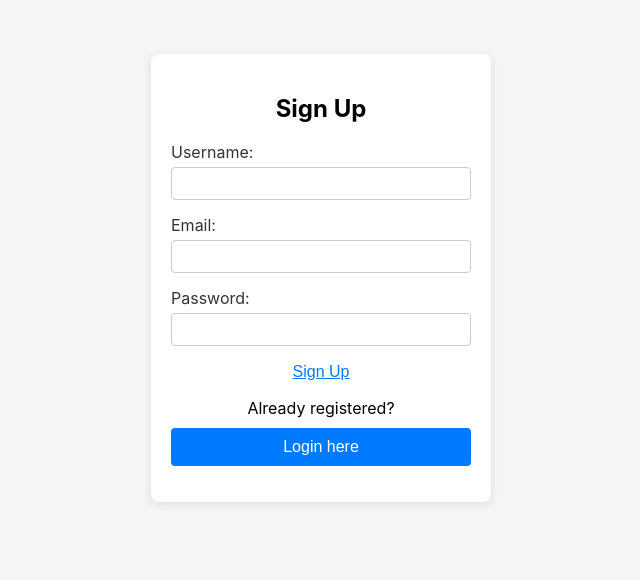
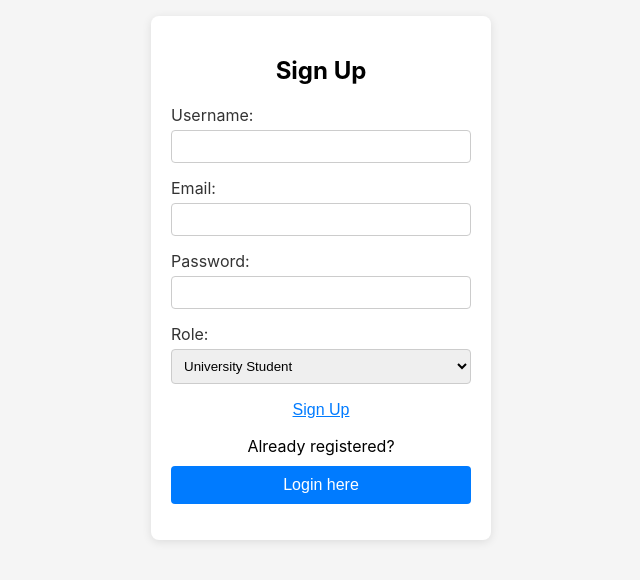
Before and after one commit to trideptrai123/Capstone-Project, a React (Create React App) app in the folder client/: page /signup in a window 1280 px wide. Shown: the part 122-702 px from the top of the page, without its empty margins (319-959 px from the left). Built offline with nearby package versions, Linux system fonts and the light colour scheme.

Commit message:
connect signup with database

```diff
--- a/client/src/components/Signup.js
+++ b/client/src/components/Signup.js
@@ -1,13 +1,30 @@
-import React from 'react';
+import React, { useState } from 'react';
 import { useNavigate } from 'react-router-dom';
+import axios from 'axios';
 
 const Signup = () => {
+  const [username, setUsername] = useState();
+  const [email, setEmail] = useState();
+  const [password, setPassword] = useState();
+  const [role, setRole] = useState('university_student'); // Default role
   const navigate = useNavigate();
-
   const handleSignup = (e) => {
     e.preventDefault();
     // Implement your signup logic here
-    navigate('/login');
+    axios
+      .post('http://localhost:4000/User', {
+        username,
+        email,
+        password,
+        role,
+      }) // Replace '/api/signup' with your actual API endpoint
+      .then((result) => {
+        console.log(result);
+        navigate('/login');
+      })
+      .catch((err) => {
+        console.log(err);
+      });
   };
 
   return (
@@ -22,6 +39,7 @@ const Signup = () => {
             name='username'
             className='form-control'
             required
+            onChange={(e) => setUsername(e.target.value)}
           />
         </div>
         <div className='form-group'>
@@ -32,6 +50,7 @@ const Signup = () => {
             name='email'
             className='form-control'
             required
+            onChange={(e) => setEmail(e.target.value)}
           />
         </div>
         <div className='form-group'>
@@ -42,8 +61,23 @@ const Signup = () => {
             name='password'
             className='form-control'
             required
+            onChange={(e) => setPassword(e.target.value)}
           />
         </div>
+        <div className='form-group'>
+          <label htmlFor='role'>Role:</label>
+          <select
+            id='role'
+            name='role'
+            className='form-control'
+            value={role}
+            onChange={(e) => setRole(e.target.value)}
+          >
+            <option value='university_student'>University Student</option>
+            <option value='high_school_student'>High School Student</option>
+          </select>
+        </div>
+
         <button type='submit' className='signup-button'>
           Sign Up
         </button>
```
Also changed, not shown: client/src/components/Layout.js (line endings or trailing spaces).
